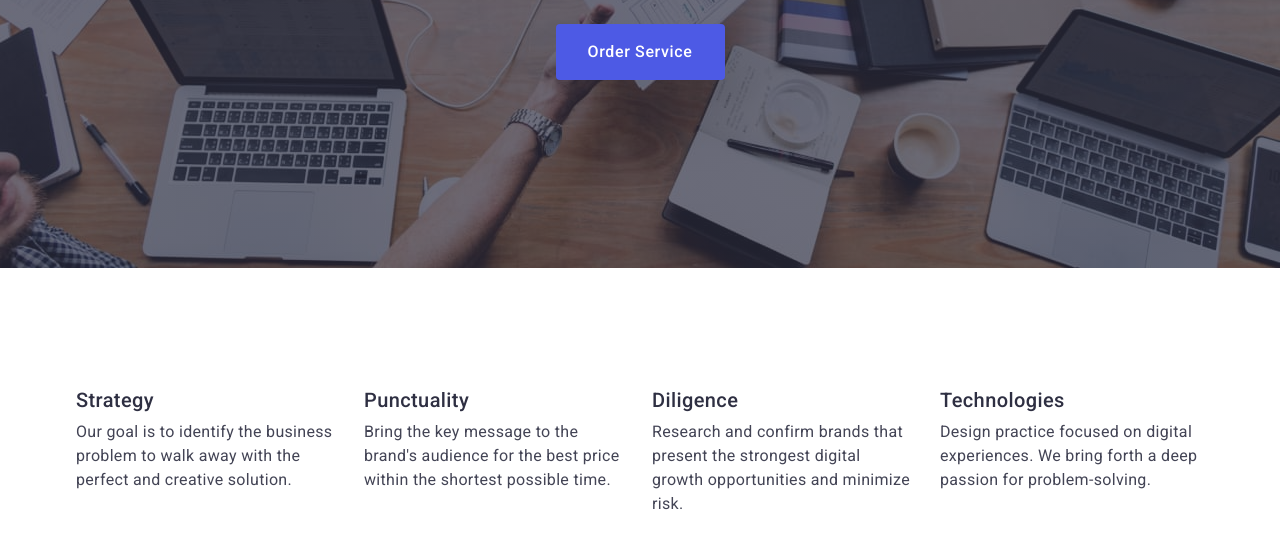
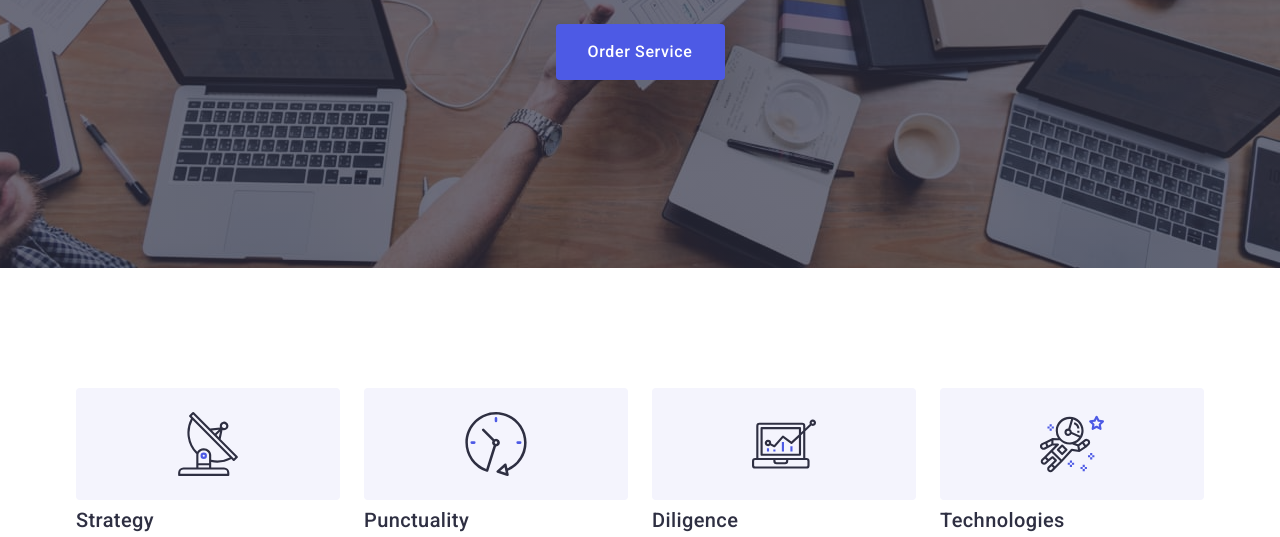
Before and after one commit to Vadimkup21/goit-markup-hw-04, a plain HTML site: page index.html in a window 1280 px wide. Shown: the part 405-942 px from the top of the page. Drawn offline with nearby package versions, Linux system fonts and the light colour scheme.

Commit message:
add icon section 2

```diff
--- a/css/styles.css
+++ b/css/styles.css
@@ -260,7 +260,7 @@ img {
   padding-bottom: 120px;
 }
 .team-info {
-  padding: 32px 16px;
+  padding: 32px 0;
   border-radius: 0px 0px 4px 4px;
 }
 .list-team {
@@ -292,6 +292,7 @@ img {
 }
 
 .socials-icon {
+  fill: var(--color-cloud);
 }
 
 /* main section */
@@ -363,6 +364,16 @@ img {
   line-height: 1.5;
   letter-spacing: 0.02em;
   color: var(--color-slate);
+}
+
+.advantages-logo {
+  display: flex;
+  align-items: center;
+  justify-content: center;
+  height: 112px;
+  background-color: #f4f4fd;
+  border-radius: 4px;
+  margin-bottom: 8px;
 }
 /* section 3 */
 .section-three {
--- a/index.html
+++ b/index.html
@@ -73,6 +73,11 @@
           <h2 class="title-hidden" hidden>features</h2>
           <ul class="second-list list">
             <li class="second-item">
+              <div class="advantages-logo">
+                <svg class="advantages-icon" width="64" height="64">
+                  <use href="./images/icon.svg#antenna"></use>
+                </svg>
+              </div>
               <h3 class="title-page">Strategy</h3>
               <p class="info-text">
                 Our goal is to identify the business problem to walk away with
@@ -80,6 +85,11 @@
               </p>
             </li>
             <li class="second-item">
+              <div class="advantages-logo">
+                <svg class="advantages-icon" width="64" height="64">
+                  <use href="./images/icon.svg#clock"></use>
+                </svg>
+              </div>
               <h3 class="title-page">Punctuality</h3>
               <p class="info-text">
                 Bring the key message to the brand's audience for the best price
@@ -87,6 +97,11 @@
               </p>
             </li>
             <li class="second-item">
+              <div class="advantages-logo">
+                <svg class="advantages-icon" width="64" height="64">
+                  <use href="./images/icon.svg#diagram"></use>
+                </svg>
+              </div>
               <h3 class="title-page">Diligence</h3>
               <p class="info-text">
                 Research and confirm brands that present the strongest digital
@@ -94,6 +109,11 @@
               </p>
             </li>
             <li class="second-item">
+              <div class="advantages-logo">
+                <svg class="advantages-icon" width="64" height="64">
+                  <use href="./images/icon.svg#astronaut"></use>
+                </svg>
+              </div>
               <h3 class="title-page">Technologies</h3>
               <p class="info-text">
                 Design practice focused on digital experiences. We bring forth a
```
